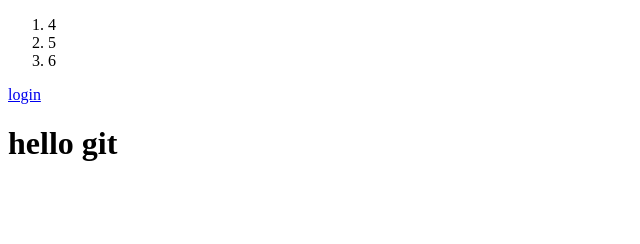
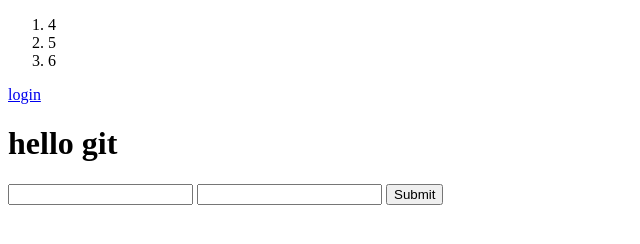
Before and after one commit to atreiko/test2, a plain HTML site: page index.html in a window 1280 px wide. Shown: the whole page, without its empty margins (0-640 px from the left). Drawn offline with Linux system fonts and the light colour scheme.

Commit message:
refresh main

```diff
--- a/index.html
+++ b/index.html
@@ -24,6 +24,12 @@
     </header>
     <h1>hello git</h1>
 
+    <form action="">
+      <input type="text">
+      <input type="number">
+      <input type="submit">
+    </form>
+
   </div>
 
   <script src="./script.js"></script>
```
